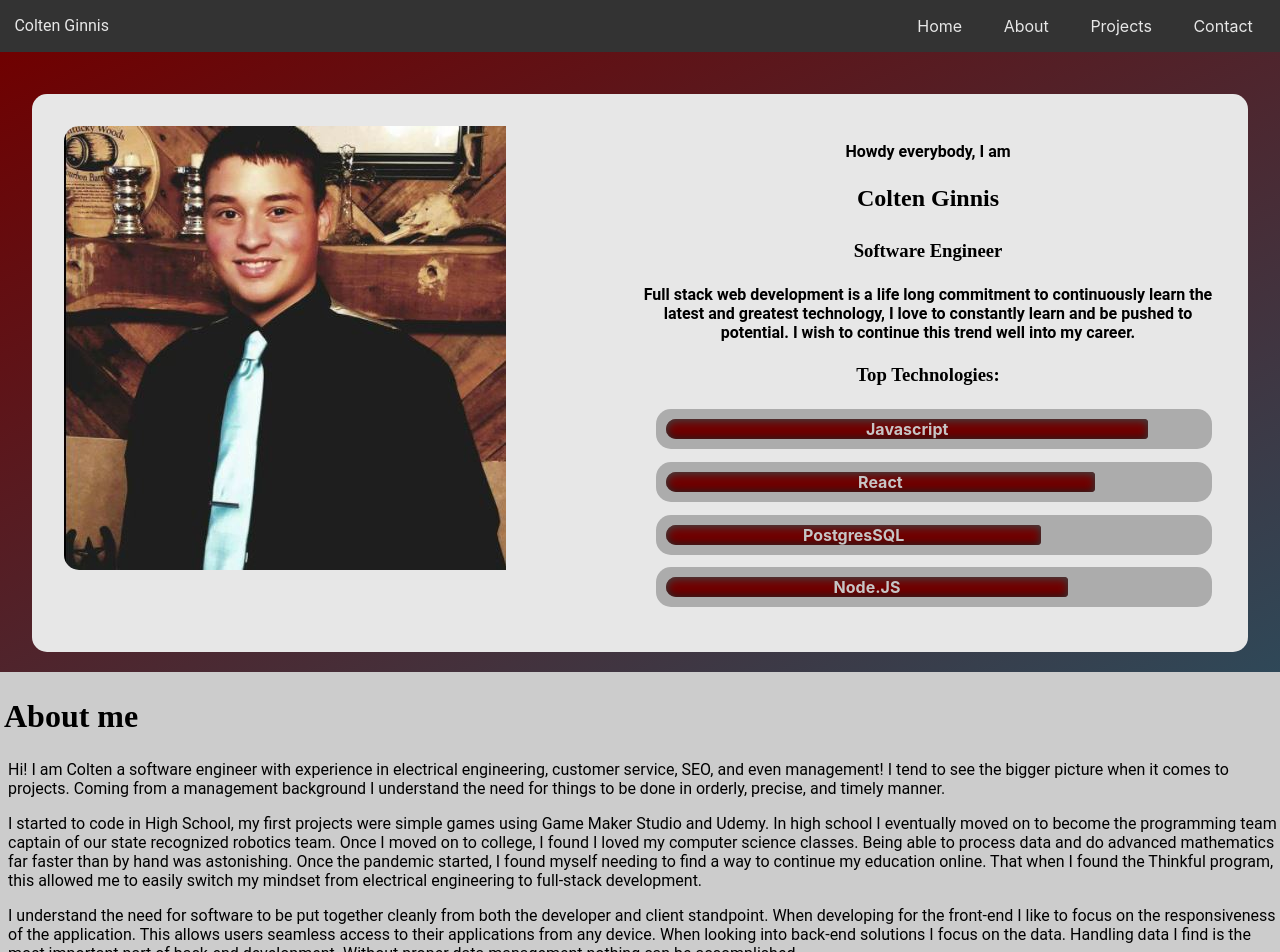
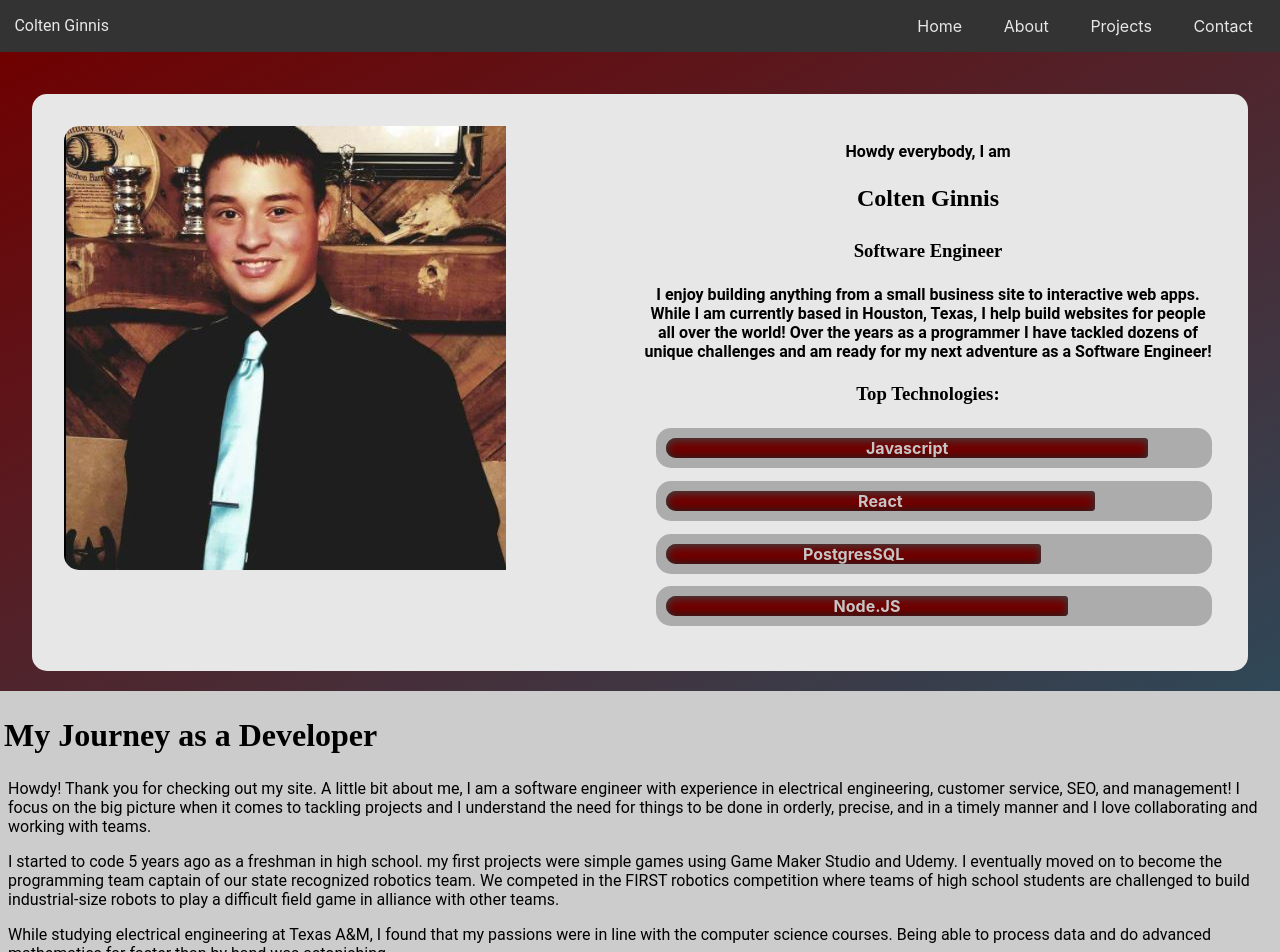
Before and after one commit to Colten-Developer/deployed-portfolio, a React (Create React App) app: page / in a window 1280 px wide. Shown: the top 952 px of the page. Built offline with nearby package versions, Linux system fonts and the light colour scheme.

Commit message:
edited home page pargraph, fixed about me section to my journy as a dev

```diff
--- a/public/index.html
+++ b/public/index.html
@@ -24,7 +24,7 @@
       work correctly both with client-side routing and a non-root public URL.
       Learn how to configure a non-root public URL by running `npm run build`.
     -->
-    <title>React App</title>
+    <title>Colten's Portfolio</title>
   </head>
   <body>
     <noscript>You need to enable JavaScript to run this app.</noscript>
--- a/src/pages/AboutPage.js
+++ b/src/pages/AboutPage.js
@@ -9,18 +9,20 @@ function AboutPage() {
   return (
     <div id = 'About'>
       <div>
-          <h1>About me</h1>
+          <h1>My Journey as a Developer</h1>
           <section>
               <article>
                   <p>
-                    Hi! I am Colten a software engineer with experience in electrical engineering, customer service, SEO, and even management! I tend to see the bigger picture when it comes to projects. Coming from a management background I understand the need for things to be done in orderly, precise, and timely manner.
+                    Howdy! Thank you for checking out my site. A little bit about me, I am a software engineer with experience in electrical engineering, customer service, SEO, and management! I focus on the big picture when it comes to tackling projects and I understand the need for things to be done in orderly, precise, and in a timely manner and I love collaborating and working with teams.                  </p>
+                  <p>
+                    I started to code 5 years ago as a freshman in high school. my first projects were simple games using Game Maker Studio and Udemy. I eventually moved on to become the programming team captain of our state recognized robotics team. We competed in the FIRST robotics competition where teams of high school students are challenged to build industrial-size robots to play a difficult field game in alliance with other teams.                  </p>
+                  <p>
+                    While studying electrical engineering at Texas A&M, I found that my passions were in line with the computer science courses.  Being able to process data and do advanced mathematics far faster than by hand was astonishing.
                   </p>
                   <p>
-                    I started to code in High School, my first projects were simple games using Game Maker Studio and Udemy. In high school I eventually moved on to become the programming team captain of our state recognized robotics team. Once I moved on to college, I found I loved my computer science classes. Being able to process data and do advanced mathematics far faster than by hand was astonishing. Once the pandemic started, I found myself needing to find a way to continue my education online. That when I found the Thinkful program, this allowed me to easily switch my mindset from electrical engineering to full-stack development.
-                  </p>
+                    After COVID-19 hit, I found myself needing to find a way to continue my education online versus going back to class on campus and from there I pursued Thinkful’s Software Engineering program.                   </p>
                   <p>
-                    I understand the need for software to be put together cleanly from both the developer and client standpoint. When developing for the front-end I like to focus on the responsiveness of the application. This allows users seamless access to their applications from any device. When looking into back-end solutions I focus on the data. Handling data I find is the most important part of back-end development. Without proper data management nothing can be accomplished.
-                  </p>
+                    I understand the need for software to be put together cleanly from both the developer and client standpoint. When developing for the front-end I like to focus on the responsiveness of the application. This allows users seamless access to their applications from any device. I find that handling data is the most important piece when it comes to back-end development. Without proper data management nothing can be accomplished. I am innovative, a self-starter and a team player and excited to continue my career as a Full Stack Developer!                  </p>
               </article>
           </section>
       </div>
--- a/src/pages/HomePage.js
+++ b/src/pages/HomePage.js
@@ -26,10 +26,9 @@ function HomePage() {
                             Software Engineer
                         </h3>
                         <p>
-                            Full stack web development is a life long commitment to continuously learn
-                            the latest and greatest technology,
-                            I love to constantly learn and be pushed to potential. I wish to continue this
-                            trend well into my career.
+                            I enjoy building anything from a small business site to interactive web apps.
+                            While I am currently based in Houston, Texas, I help build websites for people all over the world!
+                            Over the years as a programmer I have tackled dozens of unique challenges and am ready for my next adventure as a Software Engineer!
                         </p>
                         <h3>Top Technologies:</h3>
                         <div class = 'meter'>
```
